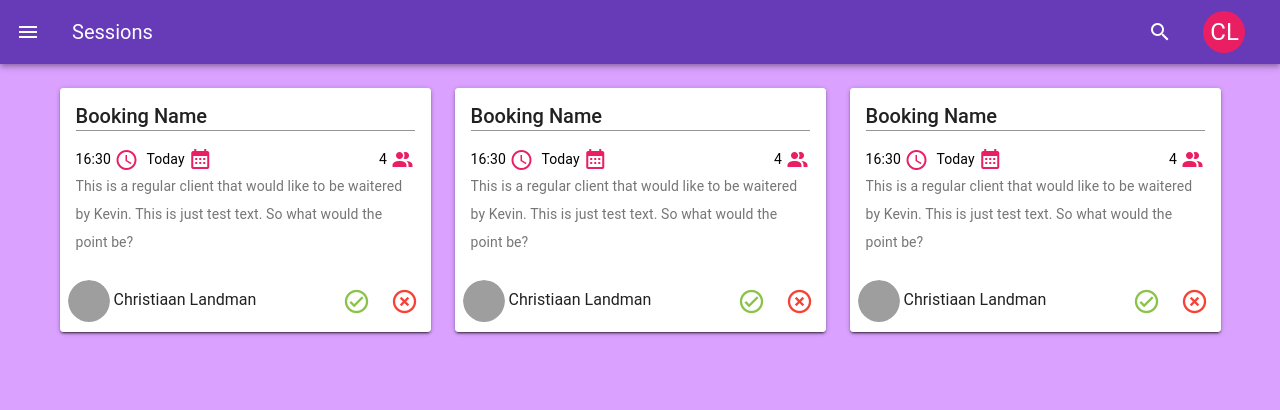
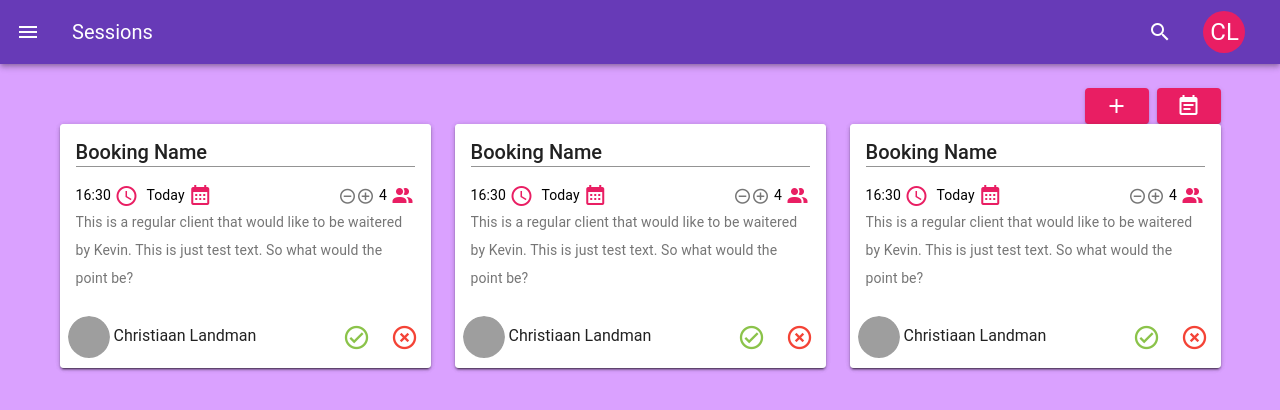
Before and after one commit to Chriztiaan/session, a Vue app: page / in a window 1280 px wide. Shown: the top 410 px of the page. Built offline with nearby package versions, Linux system fonts and the light colour scheme; grey boxes are pictures that could not be loaded.

Commit message:
Attendees can now be modified. Dashboard modes.

```diff
--- a/src/components/BookingCard.vue
+++ b/src/components/BookingCard.vue
@@ -2,14 +2,28 @@
 	<v-card :class="{ 'pl-2': !booking.isPending(), error: booking.isCancelled(), success: booking.isApproved() }">
 		<v-card>
 			<v-card-title class="pt-2 pb-0">
-				<v-text-field v-model="booking.title" class="title" label="Booking Name" dense single-line :rules="[rules.required]" color="secondary"> </v-text-field>
+				<v-text-field v-model="booking.title" :readonly="dense" class="title" label="Booking Name" dense single-line :rules="[rules.required]" color="secondary">
+				</v-text-field>
 			</v-card-title>
 			<v-card-text>
 				<v-row class="black--text" no-gutters="">
 					<span>{{ booking.time }} <v-icon color="secondary">mdi-clock-outline</v-icon></span>
 					<span class="ml-2">{{ booking.date }} <v-icon color="secondary">mdi-calendar-month</v-icon></span>
 					<v-spacer></v-spacer>
-					<span>{{ booking.attendees }} <v-icon color="secondary">mdi-account-multiple</v-icon></span>
+					<span>
+						<span v-if="!dense">
+							<v-btn v-if="booking.attendees > 0" style="margin-right: -2px" icon x-small @click="booking.attendees--">
+								<v-icon>mdi-minus-circle-outline</v-icon>
+							</v-btn>
+							<v-btn icon x-small @click="booking.attendees++">
+								<v-icon>mdi-plus-circle-outline</v-icon>
+							</v-btn>
+						</span>
+						<span class="mt-1">
+							{{ booking.attendees }}
+						</span>
+						<v-icon color="secondary">mdi-account-multiple</v-icon>
+					</span>
 				</v-row>
 				<template v-if="!dense">
 					<div>
@@ -74,6 +88,14 @@ export default Vue.extend({
 			booking: null
 		};
 	},
+	watch: {
+		booking(newVal): void {
+			this.$emit('input', newVal);
+		},
+		bookingProp(newVal): void {
+			this.booking = newVal;
+		}
+	},
 	created() {
 		this.booking = this.bookingProp;
 	},
--- a/src/components/Dashboard.vue
+++ b/src/components/Dashboard.vue
@@ -1,6 +1,21 @@
 <template>
 	<div>
 		<v-container>
+			<v-row no-gutters>
+				<v-spacer></v-spacer>
+				<v-fab-transition>
+					<v-btn class="mr-2" color="secondary" dark top right>
+						<v-icon>mdi-plus</v-icon>
+					</v-btn>
+				</v-fab-transition>
+				<v-fab-transition>
+					<v-btn color="secondary" dark top right @click="switchMode">
+						<v-icon>{{ modeIcon }}</v-icon>
+					</v-btn>
+				</v-fab-transition>
+			</v-row>
+			<v-slide-y-transition hide-on-leave>
+				<div v-if="mode == 'list'">
 					<v-row>
 						<v-col cols="12" md="6" lg="4">
 							<BookingCard></BookingCard>
@@ -12,6 +27,23 @@
 							<BookingCard></BookingCard>
 						</v-col>
 					</v-row>
+				</div>
+			</v-slide-y-transition>
+			<v-slide-y-transition hide-on-leave>
+				<div v-if="mode == 'calendar'">
+					<v-row>
+						<v-col cols="12" md="6" lg="4">
+							<BookingCard></BookingCard>
+						</v-col>
+						<v-col cols="12" md="6" lg="4">
+							<BookingCard></BookingCard>
+						</v-col>
+						<v-col cols="12" md="6" lg="4">
+							<BookingCard></BookingCard>
+						</v-col>
+					</v-row>
+				</div>
+			</v-slide-y-transition>
 		</v-container>
 	</div>
 </template>
@@ -21,7 +53,29 @@ import Vue from 'vue';
 import BookingCard from './BookingCard.vue';
 
 export default Vue.extend({
-	components: { BookingCard }
+	components: { BookingCard },
+	data() {
+		return {
+			mode: '',
+			modeIcon: ''
+		};
+	},
+	created() {
+		this.switchMode();
+	},
+	methods: {
+		switchMode(): void {
+			const list = 'list';
+			const calendar = 'calendar';
+			if (this.mode == calendar || this.mode == '') {
+				this.mode = list;
+				this.modeIcon = 'mdi-calendar-text';
+			} else {
+				this.mode = calendar;
+				this.modeIcon = 'mdi-calendar-month';
+			}
+		}
+	}
 });
 </script>
 
```
Lines whose indentation alone changed are shown as unchanged.
